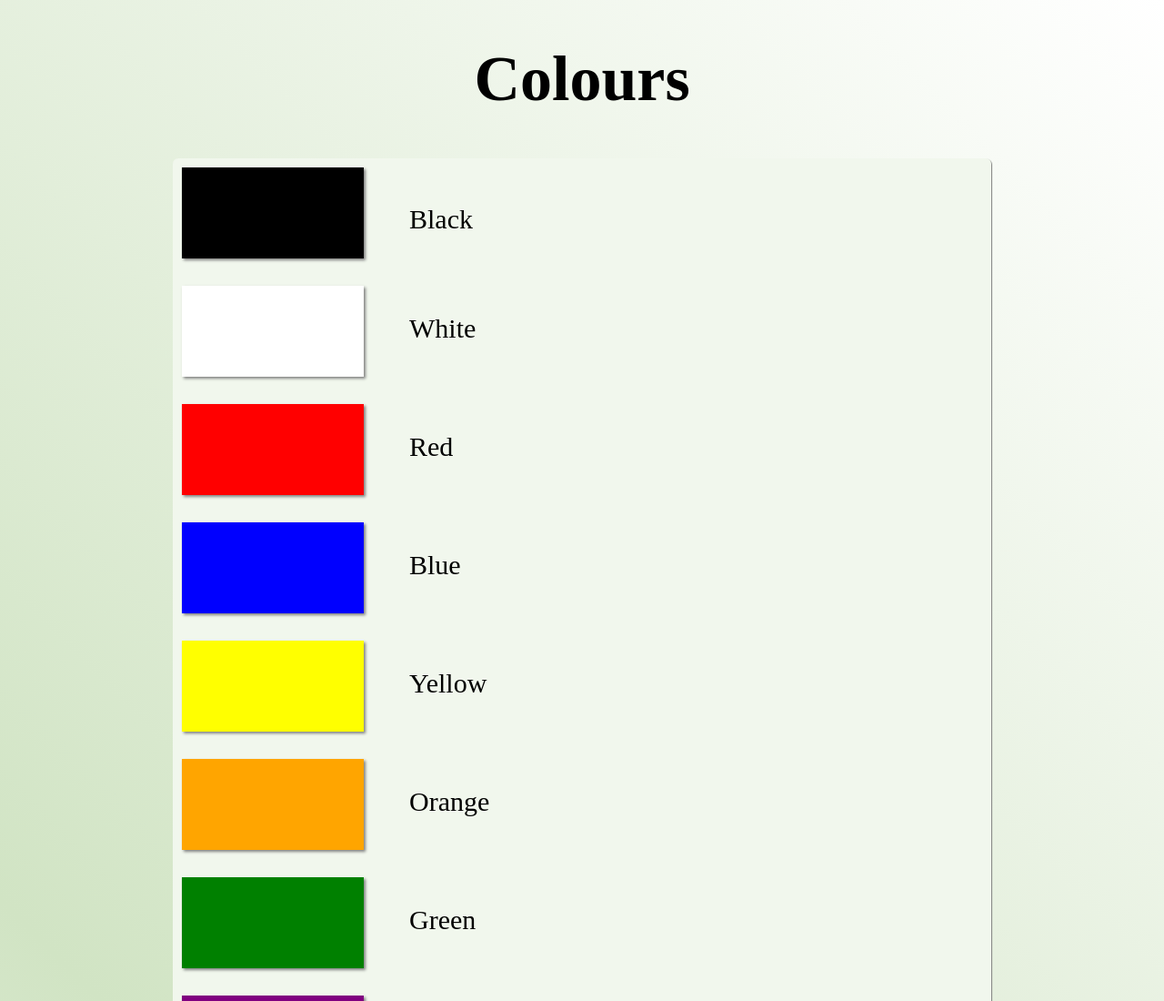
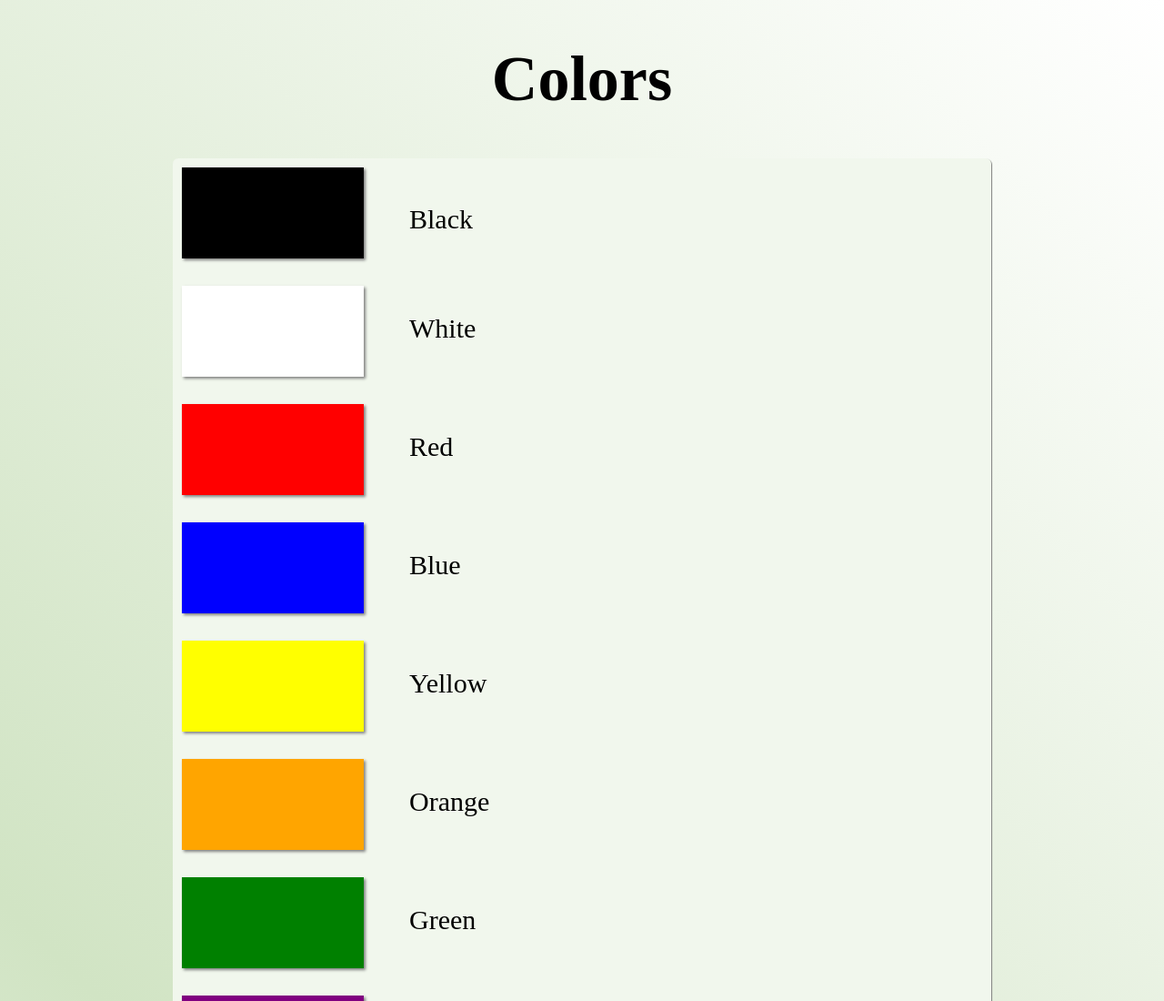
Before and after one commit to Alhedaya/English-Colours, a plain HTML site: page index.html in a window 1280 px wide. Shown: the top 1100 px of the page at 91% size. Drawn offline with Linux system fonts and the light colour scheme.

Commit message:
Update index.html

```diff
--- a/index.html
+++ b/index.html
@@ -1,7 +1,7 @@
 <!DOCTYPE html>
 <html>
 <head>
-<title> Colours</title>
+<title> Colors</title>
 <meta name="viewport" content="width=device-width, initial-scale=1, shrink-to-fit=no"/>
 <style>
 body{ background: linear-gradient(45deg, white, #D1E4C4, white);
@@ -40,7 +40,7 @@ height:400vh; }
 <body>
 
 
-<h1 class="tooltips"> Colours</h1>
+<h1 class="tooltips"> Colors</h1>
 
 
 <div style=" display: grid; grid-template-columns: 900px; justify-content: center; margin-top: 20px;">
```
